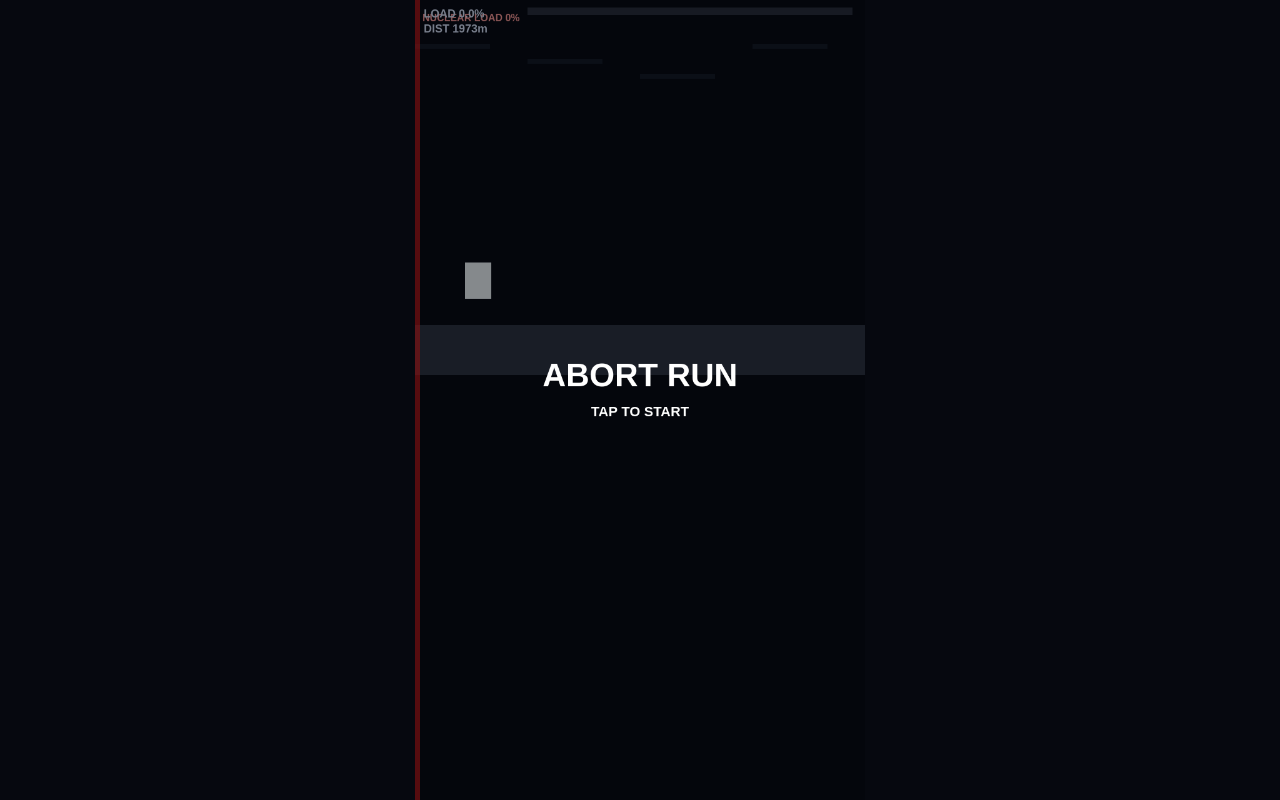
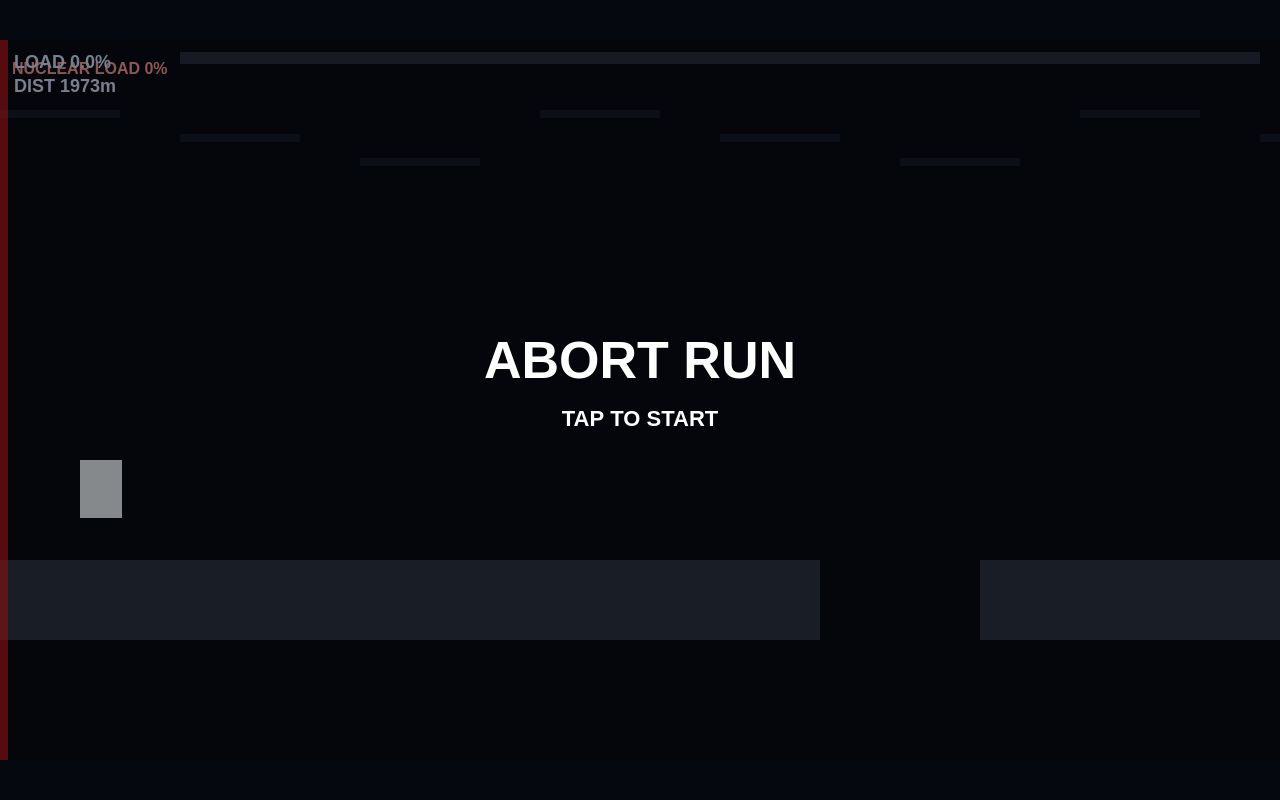
Before and after one commit to yuta811/test_web_app03, a plain HTML site: page index.html in a window 1280 px wide. Drawn offline with Linux system fonts and the light colour scheme.

Commit message:
Adjust game for landscape viewport and stronger airborne hold

```diff
--- a/index.html
+++ b/index.html
@@ -29,8 +29,8 @@
         jumpPowerFromSpeed: 0.55,
         maxJumpPower: 760,
         gravity: 1450,
-        airFloatStrength: 4.5,
-        airBrake: 420,
+        airFloatStrength: 7.2,
+        airBrake: 760,
         minAirSpeed: 120,
         width: 42,
         height: 58
@@ -86,7 +86,7 @@
       const intersect = (a,b)=> a.x < b.x+b.width && a.x+a.width > b.x && a.y < b.y+b.height && a.y+a.height > b.y;
       const clamp = (v,min,max)=>Math.max(min,Math.min(max,v));
 
-      const FIXED_VIEW = { w: 720, h: 1280 };
+      const FIXED_VIEW = { w: 1280, h: 720 };
       let viewport = { w: FIXED_VIEW.w, h: FIXED_VIEW.h };
 
       function resize() {
```
